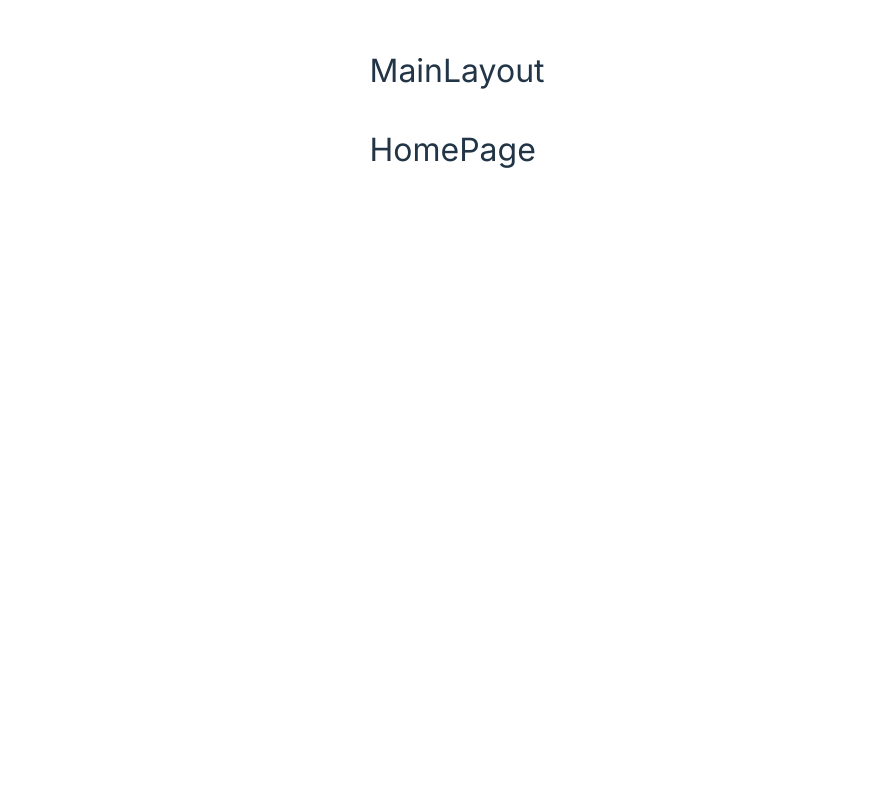
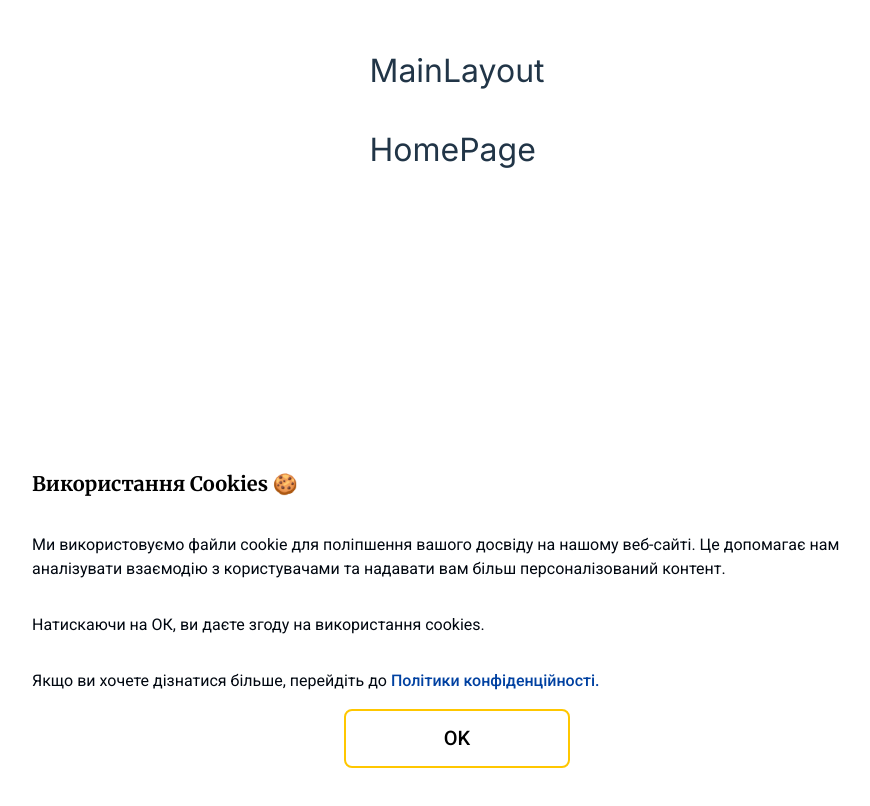
Before and after one commit to baza-trainee/urban-platform, a React (Vite) app: page / in a window 1280 px wide. Shown: the top 806 px of the page, without its empty margins (183-1053 px from the left). Built offline with nearby package versions, Linux system fonts and the light colour scheme.

Commit message:
feat: add cookies pannel

```diff
--- /dev/null
+++ b/src/components/CookiesPanel/CookiesPanel.module.scss
@@ -0,0 +1,48 @@
+@import '../../styles/styles.scss';
+@import '../../styles/mixins.scss';
+
+.cookies {
+
+    @include flex(column, center, start);
+    position: fixed;
+    left: 50%;
+    transform: translateX(-50%);
+    bottom: 0;
+    padding: 32px 40px;
+    color: $black;
+    text-align: left;
+    background: $white;
+    width: 850px;
+
+    h3 {
+        font-family: $heading-font-family;
+        font-weight: $font-bold;
+        font-size: $fs-m;
+        line-height: $heading-line-height;
+        color: #000;
+        margin-top: 0;
+    }
+
+    p {
+        color: $color-content-text;
+        font-family: $body-font-family;
+        font-weight: $font-regular;
+        font-size: $fs-s;
+        line-height: $text-line-height;
+
+        a {
+            color: $blue;
+        }
+    }
+
+    button {
+        border-radius: 8px;
+        padding: 16px 98px;
+        align-self: center;
+        background: $white;
+        font-family: $body-font-family;
+        font-weight: $font-medium;
+        font-size: $fs-m;
+         @include border($yellow);
+    }
+}
--- /dev/null
+++ b/src/components/CookiesPanel/CookiesPanel.tsx
@@ -0,0 +1,29 @@
+import { useState } from 'react'
+import s from './CookiesPanel.module.scss'
+
+const CookiesPanel: React.FC = () => {
+  const [isPanelShow, setIsPanelShow] = useState(false)
+
+  if (!isPanelShow) {
+    return (
+      <section className={s.cookies}>
+        <h3>Використання Cookies 🍪</h3>
+        <p>
+          Ми використовуємо файли cookie для поліпшення вашого досвіду на нашому веб-сайті. Це
+          допомагає нам аналізувати взаємодію з користувачами та надавати вам більш персоналізований
+          контент.{' '}
+        </p>
+        <p>Натискаючи на ОК, ви даєте згоду на використання cookies.</p>
+        <p>
+          Якщо ви хочете дізнатися більше, перейдіть до{' '}
+          <a href="/pdf/privacy-policy.pdf" target="_blank">
+            Політики конфіденційності.{' '}
+          </a>{' '}
+        </p>
+        <button onClick={() => setIsPanelShow(!isPanelShow)}>OK</button>
+      </section>
+    )
+  }
+  return null
+}
+export default CookiesPanel
--- a/src/components/Layout/MainLayout.tsx
+++ b/src/components/Layout/MainLayout.tsx
@@ -1,10 +1,12 @@
 import React from 'react'
 import { Outlet } from 'react-router'
 import s from './MainLayout.module.scss'
+import CookiesPanel from '../CookiesPanel/CookiesPanel'
 
 const MainLayout: React.FC = () => {
   return (
     <div className={s.wrapper}>
+        <CookiesPanel/>
       <h1>MainLayout</h1>
       <main className={s.main}>
         <Outlet />
```
Also changed, not shown: 1 other file (tests, documents, lock files or other folders).
